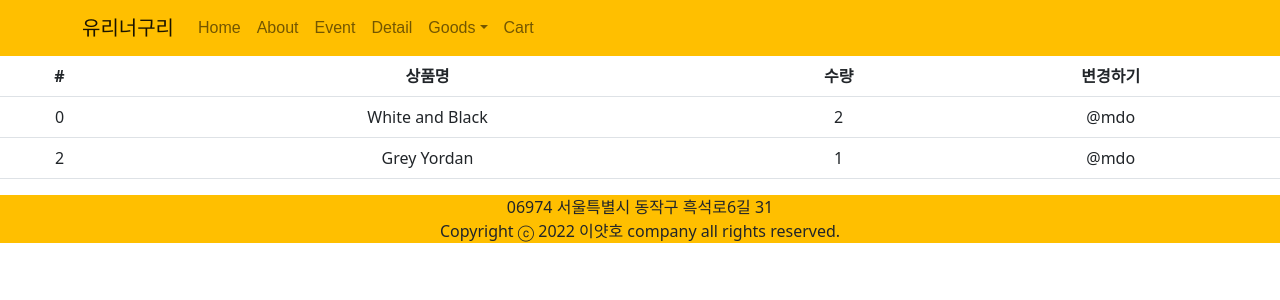
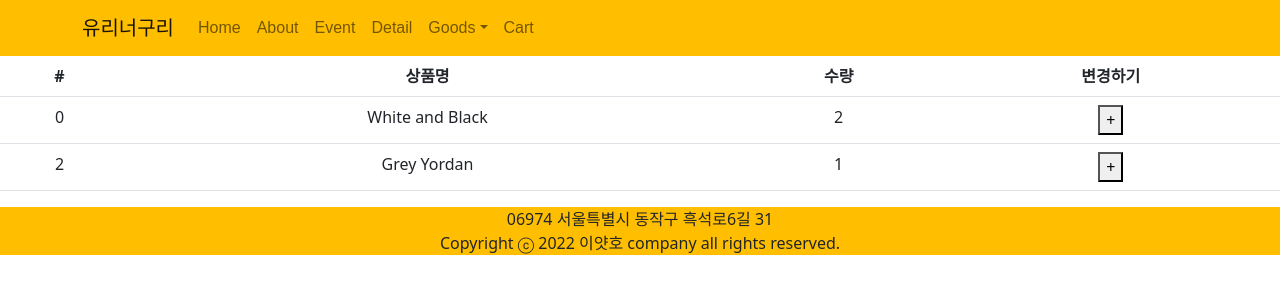
Before and after one commit to ej-rarus/shop, a React (Create React App) app: page /cart in a window 1280 px wide. Shown: the top 300 px of the page. Built offline with nearby package versions, Linux system fonts and the light colour scheme.

Commit message:
redux 적용

```diff
--- a/src/pages/Cart.js
+++ b/src/pages/Cart.js
@@ -3,13 +3,14 @@
 import { useContext, useEffect, useState } from "react";
 import { useParams } from "react-router-dom";
 import { Table } from "react-bootstrap";
-import { useSelector } from "react-redux";
+import { useSelector, useDispatch } from "react-redux";
+import { changeName } from "./../store.js";
 
 
 function Cart(){
 
     let state = useSelector((state)=>{ return state })
-
+    let dispatch = useDispatch()
 
     return (
       <div>
@@ -29,11 +30,17 @@ function Cart(){
                   <td>{state.cart[i].id}</td>
                   <td>{state.cart[i].name}</td>
                   <td>{state.cart[i].count}</td>
-                  <td>@mdo</td>
+                  <td>
+                    <button onClick={()=>{
+                      dispatch(changeName())
+                    }}>+</button>
+                  </td>
                 </tr>
 
               )
             }
+
+
           </tbody>
         </Table>
       </div>
--- a/src/store.js
+++ b/src/store.js
@@ -2,8 +2,16 @@ import { configureStore, createSlice } from "@reduxjs/toolkit";
 
 let user = createSlice({
     name : 'user',
-    initialState : 'lee'
+    initialState : 'lee',
+    reducers : {
+        changeName(state){
+            return 'john ' + state
+        }
+    }
 })
+
+export let { changeName } = user.actions;
+
 
 let stash = createSlice({
     name : 'stash',
```
